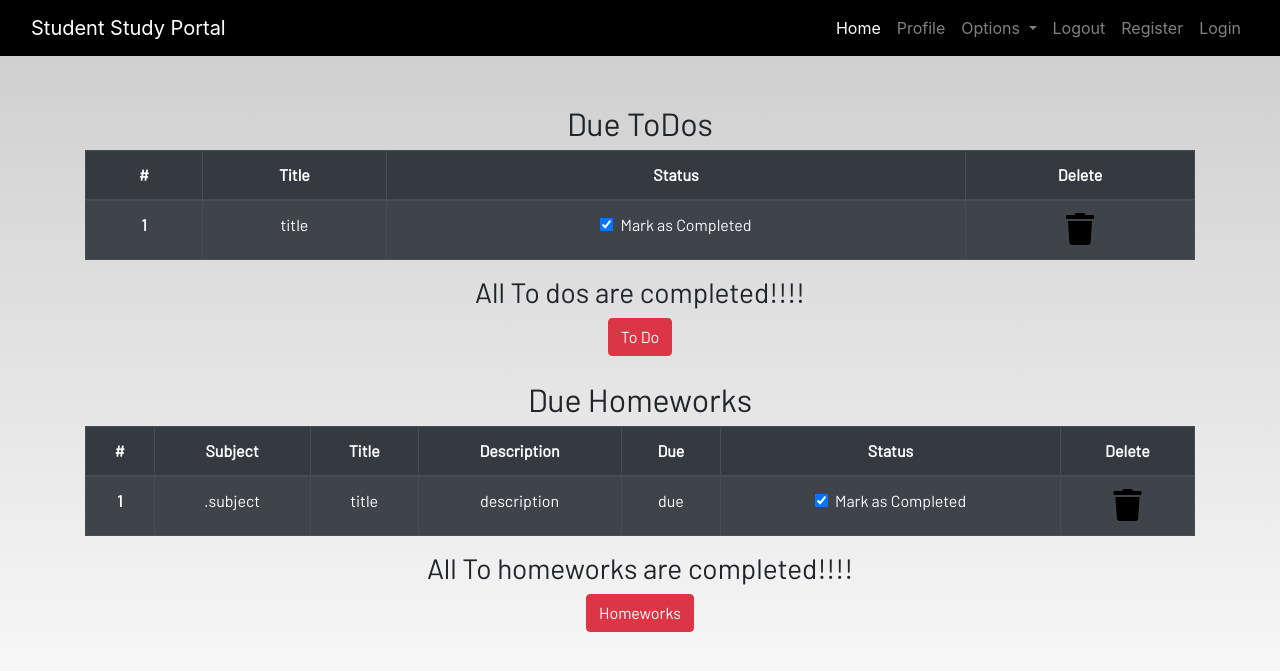
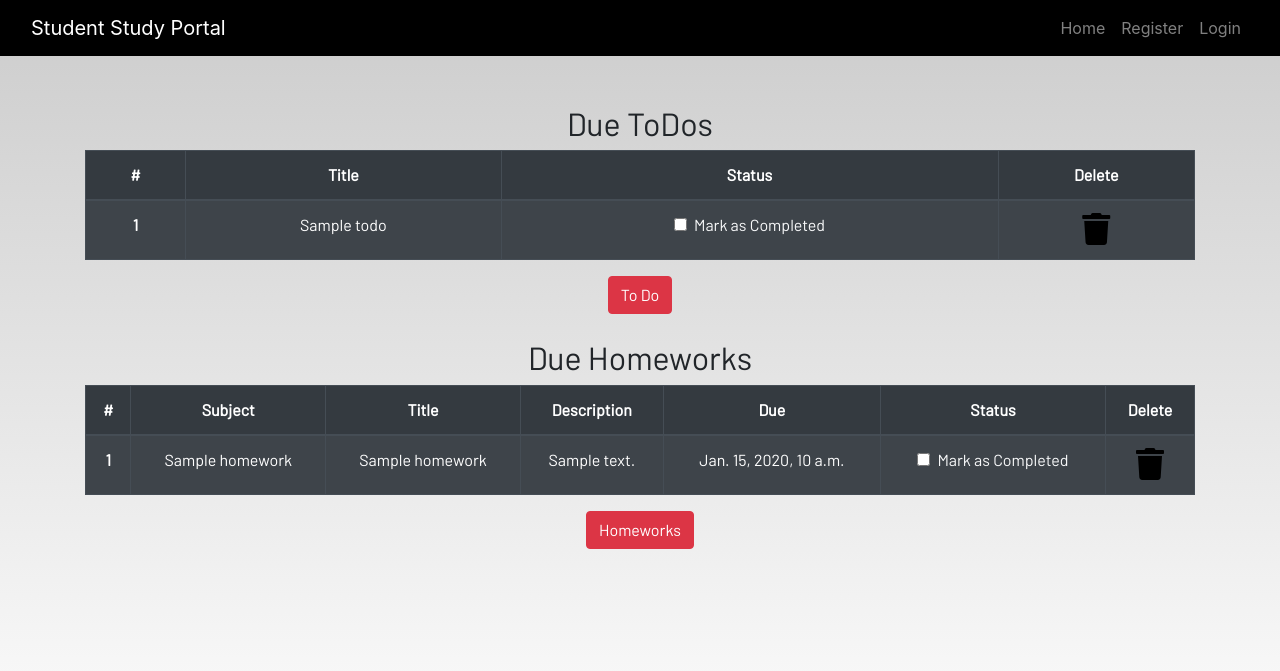
Before and after one commit to Pratikjalodkar/study-portal-project, a Django app: template app/templates/dashboard/profile.html in a window 1280 px wide. Shown: the top 671 px of the page. Run offline with Django 5.2, Linux system fonts and the light colour scheme; the template is opened without the code that fills it: most values are stand-ins (such as "Sample title", 1, 10 or a date in 2020); some libraries are stand-ins or nearby versions; some web fonts are replaced.

Commit message:
project done

```diff
--- a/app/templates/dashboard/base.html
+++ b/app/templates/dashboard/base.html
@@ -20,49 +20,53 @@
   <header>
     <nav class="navbar navbar-expand-lg navbar-dark bg-dark">
       <div class="container-fluid">
-        <a class="navbar-brand" href="#">Student Study Portal</a>        <button class="navbar-toggler" type="button" data-bs-toggle="collapse" data-bs-target="#navbarSupportedContent"
+        <a class="navbar-brand" href="{% url "home" %}">Student Study Portal</a>
+        <button class="navbar-toggler" type="button" data-bs-toggle="collapse" data-bs-target="#navbarSupportedContent"
           aria-controls="navbarSupportedContent" aria-expanded="false" aria-label="Toggle navigation">
           <span class="navbar-toggler-icon"></span>
         </button>
         <div class="collapse navbar-collapse justify-content-end" id="navbarSupportedContent">
           <ul class="navbar-nav mb-2 mb-lg-0">
-            <li class="nav-item">
-              <a class="nav-link active" aria-current="page" href="#">Home</a>
+            <li class="nav-item {% if request.path == '/' %}active{% endif %}">
+              <a class="nav-link " aria-current="page" href="{% url "home" %}">Home</a>
             </li>
             <li class="nav-item">
-              <a class="nav-link" href="#">Profile</a>
+              {% if user.is_authenticated %}
+              <a class="nav-link {% if request.path == '/profile/' %}active{% endif %}"  href="{% url "profile" %}">Profile</a>
             </li>
             <li class="nav-item dropdown">
-              <a class="nav-link dropdown-toggle" href="#" id="navbarDropdown" role="button" data-toggle="dropdown"
+              <a class="nav-link dropdown-toggle {% if request.path == '/books/' or request.path == '/wiki/' or request.path == '/dictionary/' or request.path == '/youtube/' or request.path == '/todo/' or request.path == '/homework/' or request.path == '/notes/' or request.path == '/conversion/' %}active{% endif %}" href="#" id="navbarDropdown" role="button" data-toggle="dropdown"
                 aria-haspopup="true" aria-expanded="false">
                 Options
               </a>
               <div class="dropdown-menu" aria-labelledby="navbarDropdown">
-                <a class="dropdown-item" href="#">Books</a>
-                <a class="dropdown-item" href="#">Wikipedia</a>
+                <a class="dropdown-item {% if request.path == '/books/' %}active{% endif %}" href="{% url "books" %}">Books</a>
+                <a class="dropdown-item {% if request.path == '/wiki/' %}active{% endif %}" href="{% url "wiki" %}">Wikipedia</a>
                 <div class="dropdown-divider"></div>
 
-                <a class="dropdown-item" href="#">Dictionary</a>
-                <a class="dropdown-item" href="#">Youtube</a>
+                <a class="dropdown-item {% if request.path == '/dictionary/' %}active{% endif %}" href="{% url "dictionary" %}">Dictionary</a>
+                <a class="dropdown-item {% if request.path == '/youtube/' %}active{% endif %}" href="{% url "youtube" %}">Youtube</a>
                 <div class="dropdown-divider"></div>
-                <a class="dropdown-item" href="#">To-do</a>
-                <a class="dropdown-item" href="#">Homework</a>
+                <a class="dropdown-item {% if request.path == '/todo/' %}active{% endif %}" href="{% url "todo" %}">To-do</a>
+                <a class="dropdown-item {% if request.path == '/homework/' %}active{% endif %}" href="{% url "homework" %}">Homework</a>
                 <div class="dropdown-divider"></div>
-                <a class="dropdown-item" href="#">Notes</a>
-                <a class="dropdown-item" href="#">Conversion</a>
+                <a class="dropdown-item {% if request.path == '/notes/' %}active{% endif %}" href="{% url "notes" %}">Notes</a>
+                <a class="dropdown-item {% if request.path == '/conversion/' %}active{% endif %}" href="{% url "conversion" %}">Conversion</a>
                 <div class="dropdown-divider"></div>
               </div>
             </li>
 
             <li class="nav-item">
-              <a class="nav-link" href="#">Logout</a>
+              <a class="nav-link {% if request.path == '/logout/' %}active{% endif %}" href="{% url "logout" %}">Logout</a>
+            </li>
+            {% else %}
+            <li class="nav-item">
+              <a class="nav-link {% if request.path == '/register/' %}active{% endif %}" href="{% url "register" %}">Register</a>
             </li>
             <li class="nav-item">
-              <a class="nav-link" href="#">Register</a>
+              <a class="nav-link {% if request.path == '/login/' %}active{% endif %}" href="{% url "login" %}">Login</a>
             </li>
-            <li class="nav-item">
-              <a class="nav-link" href="#">Login</a>
-            </li>
+            {% endif %}
           </ul>
         </div>
       </div>
--- a/app/templates/dashboard/home.html
+++ b/app/templates/dashboard/home.html
@@ -8,7 +8,7 @@
   <hr> <br>
   <div class="row">
     <div class="col-md-3">
-      <a href="#">
+      <a href="{% url "notes" %}">
         <div class="card">
           <img class="card-img-top" src="{% static 'images/notes.jpg' %}" alt="Notes image">
           <div class="card-body">
--- a/app/templates/dashboard/homework.html
+++ b/app/templates/dashboard/homework.html
@@ -27,7 +27,8 @@
                 <td>{{hm.due}}</td>
 
                 <td>
-                    <a href="{% url "update-homework" hm.id%}">
+                    <form href="{% url "update-homework" hm.id%}" method="POST">
+                        {% csrf_token %}
                         <div class="form-check">
                             {% if hm.is_finished == True %}
                             <input class="form-check-input" type="checkbox" value="" checked>
@@ -38,7 +39,7 @@
                                 Mark as Completed
                             </label>
                         </div>
-                    </a>
+                    </form>
                 </td>
                 <td><a href="{% url "delete-homework" hm.id %}"><i class="fa fa-trash fa-2x"></i></a></td>
             </tr>
--- a/app/templates/dashboard/login.html
+++ b/app/templates/dashboard/login.html
@@ -11,14 +11,14 @@
       <legend class="border-bottom mb-4">Log In</legend>
     </fieldset>
     <div class="form-group">
-      <button href="{% url "home" %}" class="btn btn-outline-info" type="submit">
+      <button  class="btn btn-outline-info" type="submit">
         Sign In
       </button>
     </div>
   </form>
   <div class="border-top pt-3">
     <small class="text-muted">Need an Account?
-      <a class="ml-2" href="#">Create an Account</a>
+      <a class="ml-2" href="{% url "register" %}">Create an Account</a>
     </small>
   </div>
 </div>
--- a/app/templates/dashboard/profile.html
+++ b/app/templates/dashboard/profile.html
@@ -1,9 +1,10 @@
-{% extends 'dashboard/base.html' %} {% load static %}
+{% extends 'dashboard/base.html' %}
+{% load static %}
 {% load crispy_forms_tags%}
 {% block content %}
 <section class="text-center">
-
     <div class="container">
+    {% if not todo_done %}
         <h2>Due ToDos</h2>
         <table class="table table-striped table-bordered table-hover table-dark">
             <thead>
@@ -15,13 +16,18 @@
                 </tr>
             </thead>
             <tbody>
+                {% for todo in todos %}
                 <tr>
-                    <th scope="row">1</th>
-                    <td>title</td>
+                    <th scope="row">{{forloop.counter}}</th>
+                    <td>{{todo.title}}</td>
                     <td>
-                        <a href="#">
+                        <a href="{% url "update-todo" todo.id %}">
                             <div class="form-check">
-                                <input class="form-check-input" type="checkbox" value="" checked id=2>
+                                {% if todo.is_finished %}
+                                <input class="form-check-input" type="checkbox" value="" checked>
+                                {% else %}
+                                <input class="form-check-input" type="checkbox" value="">
+                                {% endif %}
                                 <label class="form-check-label text-light" for="flexCheckDefault">
                                     Mark as Completed
                                 </label>
@@ -29,14 +35,17 @@
                         </a>
                     </td>
 
-                    <td><a href="#"><i class="fa fa-trash fa-2x"></i></a></td>
+                    <td><a href="{% url "delete-todo" todo.id %}"><i class="fa fa-trash fa-2x"></i></a></td>
                 </tr>
+                {% endfor %}
             </tbody>
         </table>
+        {% else %}
         <h3>All To dos are completed!!!!</h3>
-
-        <a href="#" class="btn btn-danger">To Do</a>
+        {% endif %}
+        <a href="{% url "todo" %}" class="btn btn-danger">To Do</a>
         <br><br>
+        {% if not homework_done %}
         <h2>Due Homeworks</h2>
         <table class="table table-striped table-bordered table-hover table-dark">
             <thead>
@@ -51,30 +60,37 @@
                 </tr>
             </thead>
             <tbody>
+                {% for homework in homeworks %}
                 <tr>
-                    <th scope="row">1</th>
-                    <td>.subject</td>
-                    <td>title</td>
-                    <td>description</td>
-                    <td>due</td>
+                    <th scope="row">{{forloop.counter}}</th>
+                    <td>{{homework.subject}}</td>
+                    <td>{{homework.title}}</td>
+                    <td>{{homework.description}}</td>
+                    <td>{{homework.due}}</td>
 
                     <td>
-                        <a href="#">
+                        <a href="{% url "update-homework" homework.id %}">
                             <div class="form-check">
-                                <input class="form-check-input" type="checkbox" value="" checked id=2>
+                                {% if homework.is_finished == True %}
+                                <input class="form-check-input" type="checkbox" value="" checked>
+                                {% else %}
+                                <input class="form-check-input" type="checkbox" value="" >
+                                {% endif %}
                                 <label class="form-check-label text-light" for="flexCheckDefault">
                                     Mark as Completed
                                 </label>
                             </div>
                         </a>
                     </td>
-                    <td><a href="#"><i class="fa fa-trash fa-2x"></i></a></td>
+                    <td><a href="{% url "delete-homework" homework.id %}"><i class="fa fa-trash fa-2x"></i></a></td>
                 </tr>
+                {% endfor %}
             </tbody>
         </table>
+        {% else %}
         <h3>All To homeworks are completed!!!!</h3>
-
-        <a href="#" class="btn btn-danger">Homeworks</a>
+        {% endif %}
+        <a href="{% url "homework" %}" class="btn btn-danger">Homeworks</a>
     </div>
 </section>
 
--- a/app/templates/dashboard/register.html
+++ b/app/templates/dashboard/register.html
@@ -20,7 +20,7 @@
   </form>
   <div class="border-top pt-3">
     <small class="text-muted">Already have an account?
-      <a class="ml-2" href="#">Sign In</a>
+      <a class="ml-2" href="{% url "login" %}">Sign In</a>
     </small>
   </div>
 </div>
--- a/app/urls.py
+++ b/app/urls.py
@@ -5,7 +5,7 @@ urlpatterns = [
     path('',views.home,name='home'),
     path('notes/',views.notes,name='notes'),
     path('delete_note/<int:pk>',views.delete_note,name='delete-note'),
-    path('notes_detail/<int:pk>',views.NotesDetailView.as_view(),name='notes-detail'),
+    path('notes_detail/<int:pk>',views.NotesDetailView,name='notes-detail'),
 
     path('homework/',views.homework,name='homework'),
     path('update_homework/<int:pk>/',views.update_homework,name='update-homework'),
--- a/study_portal/settings.py
+++ b/study_portal/settings.py
@@ -129,3 +129,5 @@ STATICFILES_DIRS = [
 DEFAULT_AUTO_FIELD = 'django.db.models.BigAutoField'
 
 CRISPY_TEMPLATE_PACK = 'bootstrap5'
+
+LOGIN_URL = '/login/'
--- a/study_portal/urls.py
+++ b/study_portal/urls.py
@@ -24,4 +24,6 @@ urlpatterns = [
     path('',include('app.urls')),
     path('register/',views.register, name='register'),
     path('login/',views.loginView, name='login'),
+    path('profile/',views.profile, name='profile'),
+    path('logout/',views.logout_view, name='logout'),
 ]
```
Also changed, not shown: app/templates/dashboard/logout.html (+7 -1 lines), app/views.py (+57 -26 lines), db.sqlite3.
